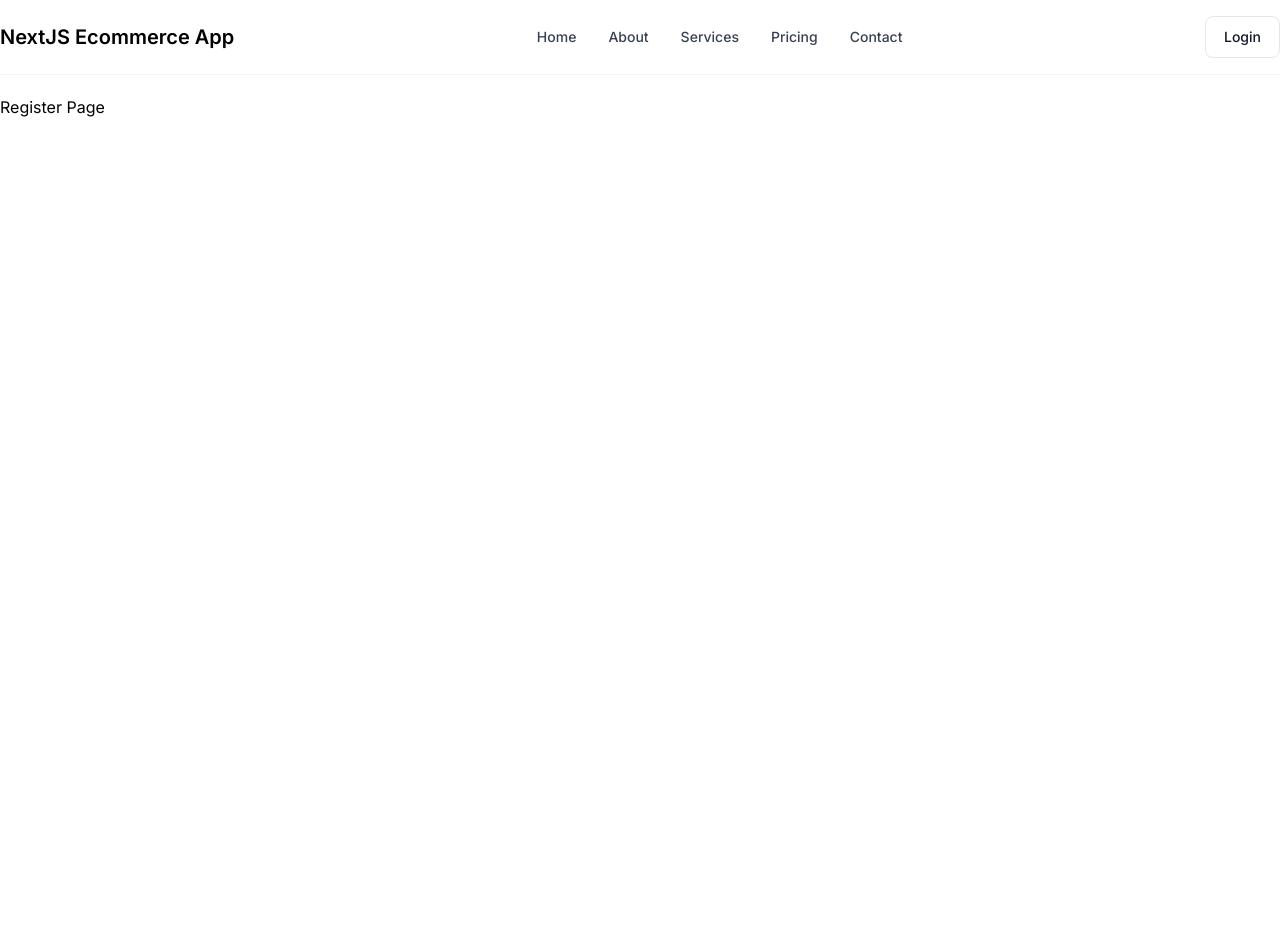
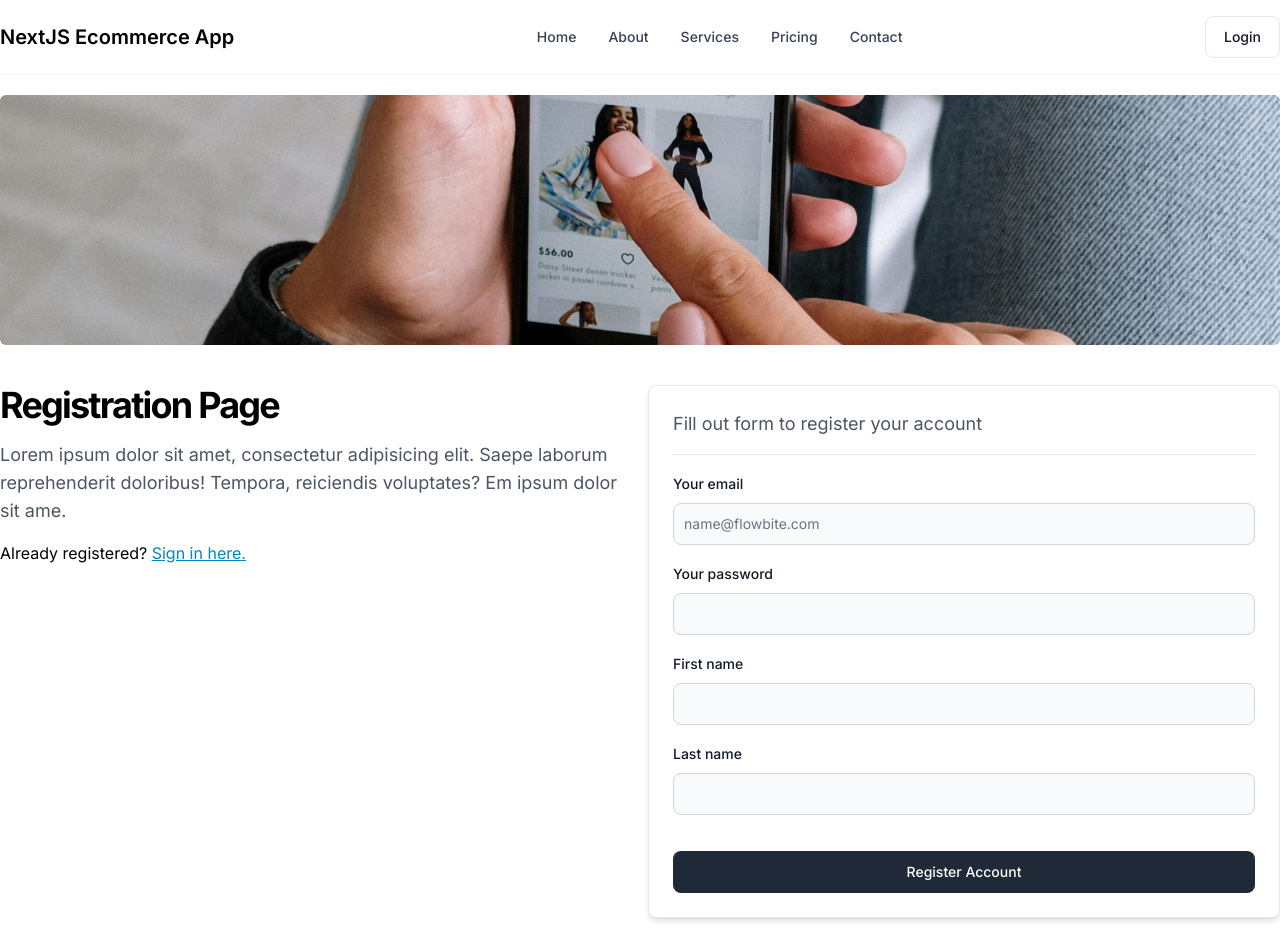
Before and after one commit to drili/nextjs-ecommerce-app, a Next.js app: page /register in a window 1280 px wide. Shown: the top 952 px of the page. Before the commit the page ends 800 px from the top, so only its background shows below. Built offline with nearby package versions, Linux system fonts and the light colour scheme.

Commit message:
:hammer: user registration

```diff
--- /dev/null
+++ b/app/(auth)/login/components/LoginForm.tsx
@@ -0,0 +1,34 @@
+import { Button, Checkbox, Label, TextInput, Card } from 'flowbite-react';
+
+import SubHeading from '@/app/components/SubHeading';
+
+function LoginForm() {
+    return (
+        <div id='component_LoginForm' className='flex flex-col gap-4'>
+            <Card>
+                <SubHeading description='Sign in' />
+                <hr />
+
+                <form className="flex flex-col gap-4">
+                    <div>
+                        <div className="mb-2 block">
+                            <Label htmlFor="email" value="Your email" />
+                        </div>
+                        <TextInput id="email" type="email" placeholder="name@flowbite.com" required />
+                    </div>
+
+                    <div>
+                        <div className="mb-2 block">
+                            <Label htmlFor="password" value="Your password" />
+                        </div>
+                        <TextInput id="password" type="password" required />
+                    </div>
+
+                    <Button className='mt-5' type="submit" color='dark'>Sign In</Button>
+                </form>
+            </Card>
+        </div>
+    );
+}
+
+export default LoginForm
--- a/app/(auth)/login/page.tsx
+++ b/app/(auth)/login/page.tsx
@@ -1,10 +1,17 @@
 import MainHeading from "@/app/components/Heading";
 import SubHeading from "@/app/components/SubHeading";
+import HeaderBanner from "@/app/components/HeaderBanner";
+import LoginForm from "./components/LoginForm";
+
 import Link from "next/link";
+
+import bannerImage from '@/app/assets/images/pexels-anete-lusina-6331230.jpg';
 
 const LoginPage = () => {
     return (
         <div className="" id="page_LoginPage">
+            <HeaderBanner imageSize="small" imageUrl={bannerImage} />
+
             <div className="grid grid-cols-2 gap-4">
                 <section className="flex flex-col gap-4">
                     <MainHeading title="Login Page" />
@@ -14,7 +21,7 @@ const LoginPage = () => {
                 </section>
 
                 <section>
-                    <p>Login Form...</p>
+                    <LoginForm />
                 </section>
             </div>
         </div>
--- /dev/null
+++ b/app/(auth)/register/components/RegisterForm.tsx
@@ -0,0 +1,111 @@
+"use client"
+
+import { useState } from 'react';
+import { Button, Label, TextInput, Card } from 'flowbite-react';
+import { toast } from 'react-hot-toast';
+
+import SubHeading from '@/app/components/SubHeading';
+
+function RegisterForm() {
+    const [email, setEmail] = useState('');
+    const [password, setPassword] = useState('');
+    const [userFirstName, setUserFirstName] = useState('');
+    const [userLastName, setUserLastName] = useState('');
+
+    const handleRegister = async (event: React.FormEvent<HTMLFormElement>) => {
+        event.preventDefault()
+
+        const userData = {
+            email,
+            password,
+            userFirstName,
+            userLastName
+        };
+
+        try {
+            const response = await fetch("/api/auth/register", {
+                method: "POST",
+                headers: {
+                    'Content-Type': 'application/json',
+                },
+                body: JSON.stringify(userData)
+            })
+
+            if (!response.ok) {
+                throw new Error(`Error: ${response.status}`);
+            }
+
+            const result = await response.json()
+
+            toast.success("Registration successful.")
+            console.log("Registration successful", result);
+
+            setEmail('');
+            setPassword('');
+            setUserFirstName('');
+            setUserLastName('');
+        } catch (error) {
+            toast.error("There was an error.")
+            console.error('Registration failed:', error);
+        }
+    }
+
+    return (
+        <div id='component_RegisterForm' className='flex flex-col gap-4'>
+            <Card>
+                <SubHeading description='Fill out form to register your account' />
+                <hr />
+
+                <form className="flex flex-col gap-4" onSubmit={(event) => handleRegister(event)}>
+                    <div>
+                        <div className="mb-2 block">
+                            <Label htmlFor="email" value="Your email" />
+                        </div>
+                        <TextInput
+                            name="email" id="email" type="email" placeholder="name@flowbite.com" required
+                            value={email}
+                            onChange={(e) => setEmail(e.target.value)}
+                        />
+                    </div>
+
+                    <div>
+                        <div className="mb-2 block">
+                            <Label htmlFor="password" value="Your password" />
+                        </div>
+                        <TextInput
+                            name='password' id="password" type="password" required
+                            value={password}
+                            onChange={(e) => setPassword(e.target.value)}
+                        />
+                    </div>
+
+                    <div>
+                        <div className="mb-2 block">
+                            <Label htmlFor="userFirstName" value="First name" />
+                        </div>
+                        <TextInput
+                            name='userFirstName' id="userFirstName" type="text" placeholder="" required
+                            value={userFirstName}
+                            onChange={(e) => setUserFirstName(e.target.value)}
+                        />
+                    </div>
+
+                    <div>
+                        <div className="mb-2 block">
+                            <Label htmlFor="userLastName" value="Last name" />
+                        </div>
+                        <TextInput
+                            name='userLastName' id="userLastName" type="text" placeholder="" required
+                            value={userLastName}
+                            onChange={(e) => setUserLastName(e.target.value)}
+                        />
+                    </div>
+
+                    <Button className='mt-5' type="submit" color='dark'>Register Account</Button>
+                </form>
+            </Card>
+        </div>
+    );
+}
+
+export default RegisterForm
--- a/app/(auth)/register/page.tsx
+++ b/app/(auth)/register/page.tsx
@@ -1,7 +1,29 @@
+import MainHeading from "@/app/components/Heading";
+import SubHeading from "@/app/components/SubHeading";
+import HeaderBanner from "@/app/components/HeaderBanner";
+import RegisterForm from "./components/RegisterForm";
+
+import Link from "next/link";
+
+import bannerImage from '@/app/assets/images/pexels-cottonbro-studio-5076516.jpg';
+
 const RegisterPage = () => {
     return (
         <div className="component_RegisterPage">
-            <h1>Register Page</h1>
+            <HeaderBanner imageSize="small" imageUrl={bannerImage} />
+
+            <div className="grid grid-cols-2 gap-4">
+                <section className="flex flex-col gap-4">
+                    <MainHeading title="Registration Page" />
+                    <SubHeading description="Lorem ipsum dolor sit amet, consectetur adipisicing elit. Saepe laborum reprehenderit doloribus! Tempora, reiciendis voluptates? Em ipsum dolor sit ame." />
+
+                    <p className="text-md">Already registered? <Link href="/login" className="text-sky-600 underline">Sign in here.</Link></p>
+                </section>
+
+                <section>
+                    <RegisterForm />
+                </section>
+            </div>
         </div>
     );
 }
--- /dev/null
+++ b/app/components/Footer.tsx
@@ -0,0 +1,16 @@
+'use client';
+
+import { Footer } from 'flowbite-react';
+
+const FooterComponent = () => {
+    return (
+        <div id="component_FooterComponent">
+            <hr className='mt-20' />
+            <Footer container className='shadow-none mt-5'>
+                <Footer.Copyright href="#" by="NoneOrg™" year={2023} />
+            </Footer>
+        </div>
+    );
+}
+
+export default FooterComponent;
--- a/app/components/HeaderBanner.tsx
+++ b/app/components/HeaderBanner.tsx
@@ -3,14 +3,22 @@
 import Image, { StaticImageData } from "next/image";
 
 interface HeaderBannerProps {
-    imageUrl: string | StaticImageData
+    imageUrl: string | StaticImageData,
+    imageSize?: "small" | "large"
 }
 
 const HeaderBanner: React.FC<HeaderBannerProps> = ({
-    imageUrl
+    imageUrl,
+    imageSize
 }) => {
+    const imageSizeHeight = imageSize === "small" ? "250px" : "500px"
+
     return (
-        <div id="component_HeaderBanner" className="relative w-full h-[500px] overflow-hidden mb-10 rounded-md">
+        <div
+            id="component_HeaderBanner"
+            className="relative w-full overflow-hidden mb-10 rounded-md"
+            style={{height: imageSizeHeight }}
+        >
             <Image
                 src={imageUrl}
                 alt=""
--- a/app/layout.tsx
+++ b/app/layout.tsx
@@ -5,6 +5,9 @@ import './globals.css'
 
 import NavbarComponent from '@/app/components/Navbar'
 import Container from '@/app/components/Container'
+import FooterComponent from '@/app/components/Footer'
+
+import { Toaster } from 'react-hot-toast'
 
 const inter = Inter({ subsets: ['latin'] })
 
@@ -24,6 +27,9 @@ export default function RootLayout({
                 <Container>
                     <NavbarComponent />
                     {children}
+                    <FooterComponent />
+
+                    <Toaster />
                 </Container>
             </body>
         </html>
--- a/package.json
+++ b/package.json
@@ -16,7 +16,8 @@
     "mongodb": "^6.3.0",
     "next": "14.0.4",
     "react": "^18",
-    "react-dom": "^18"
+    "react-dom": "^18",
+    "react-hot-toast": "^2.4.1"
   },
   "devDependencies": {
     "@types/node": "^20",
```
Also changed, not shown: app/assets/images/pexels-anete-lusina-6331230.jpg (added), 1 other file (tests, documents, lock files or other folders).
